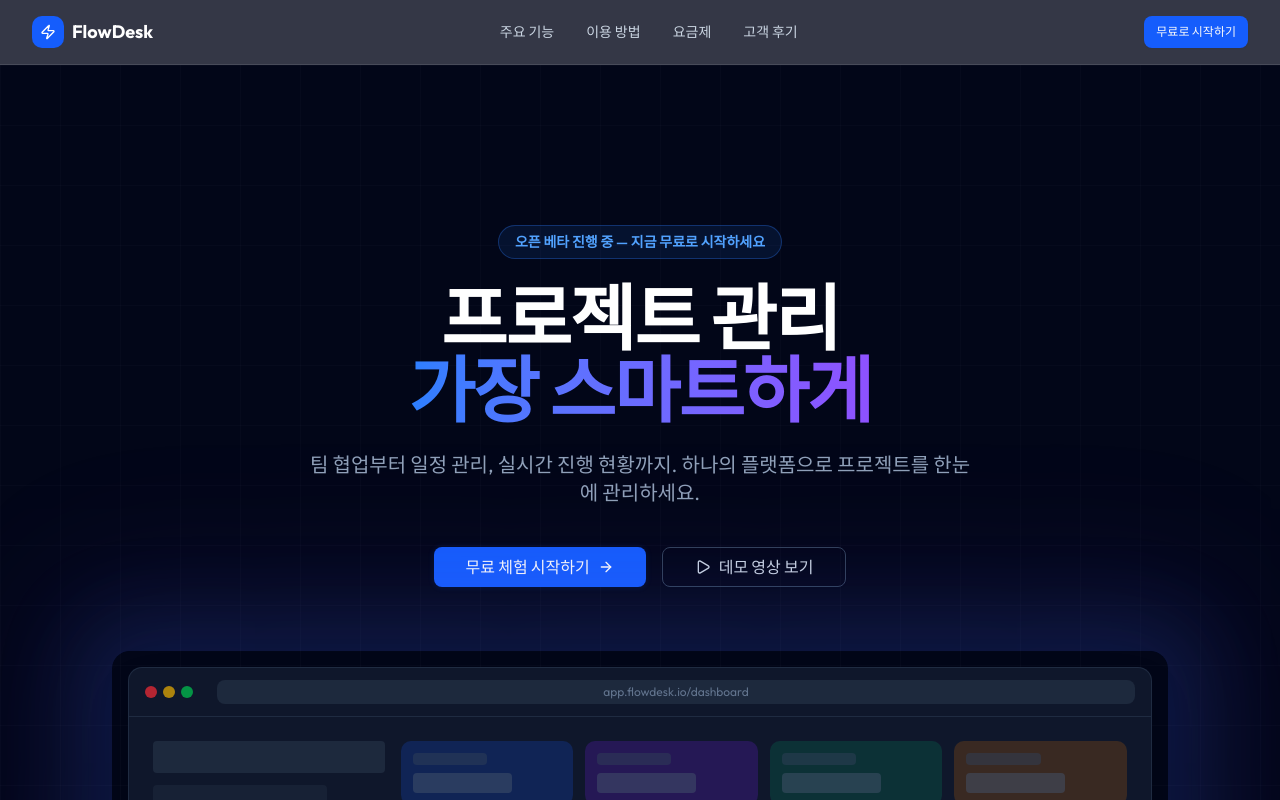
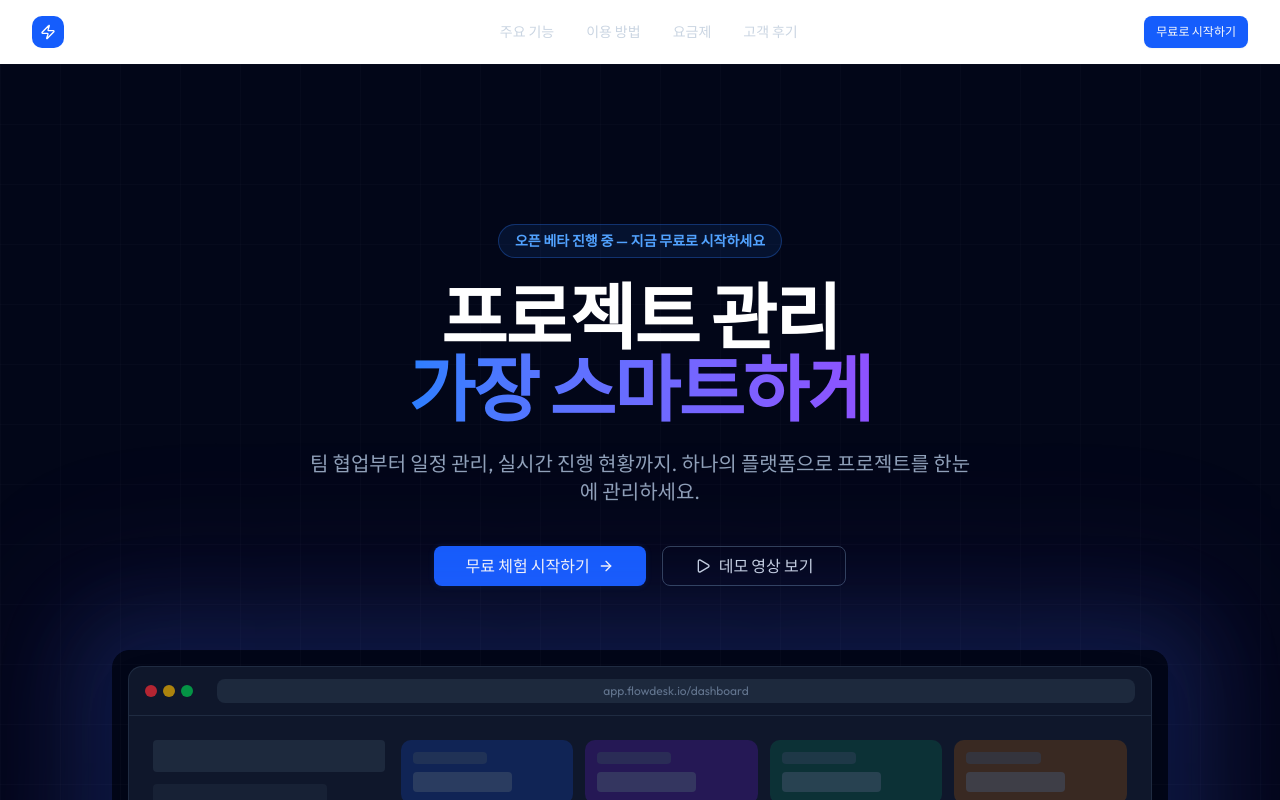
Before and after one commit to stellarstacknet/flowdesk, a Next.js app: page / in a window 1280 px wide. Shown: the top 800 px of the page. Built offline with nearby package versions, Linux system fonts and the light colour scheme.

Commit message:
style: Navbar 배경 투명화 + 스크롤 시 배경 전환
- 초기 상태에서 bg-transparent로 Hero와 자연스럽게 통합
- 20px 이상 스크롤 시 반투명 다크 배경 + backdrop-blur 활성화
- transition-colors duration-300으로 부드러운 전환

```diff
--- a/src/components/sections/Navbar.tsx
+++ b/src/components/sections/Navbar.tsx
@@ -1,6 +1,6 @@
 "use client";
 
-import { useState } from "react";
+import { useState, useEffect } from "react";
 import { Menu, X, Zap } from "lucide-react";
 import { Button } from "@/components/ui/button";
 
@@ -14,11 +14,22 @@ const NAV_LINKS = [
 
 export function Navbar() {
   const [mobileOpen, setMobileOpen] = useState(false);
+  const [scrolled, setScrolled] = useState(false);
+
+  useEffect(() => {
+    const onScroll = () => setScrolled(window.scrollY > 20);
+    window.addEventListener("scroll", onScroll, { passive: true });
+    return () => window.removeEventListener("scroll", onScroll);
+  }, []);
 
   return (
     <nav
       aria-label="메인 내비게이션"
-      className="sticky top-0 z-50 border-b border-white/10 bg-slate-950/80 backdrop-blur-md"
+      className={`sticky top-0 z-50 transition-colors duration-300 ${
+        scrolled
+          ? "border-b border-white/10 bg-slate-950/80 backdrop-blur-md"
+          : "bg-transparent"
+      }`}
     >
       <div className="mx-auto flex h-16 max-w-7xl items-center justify-between px-4 sm:px-6 lg:px-8">
         {/* 로고 */}
```
